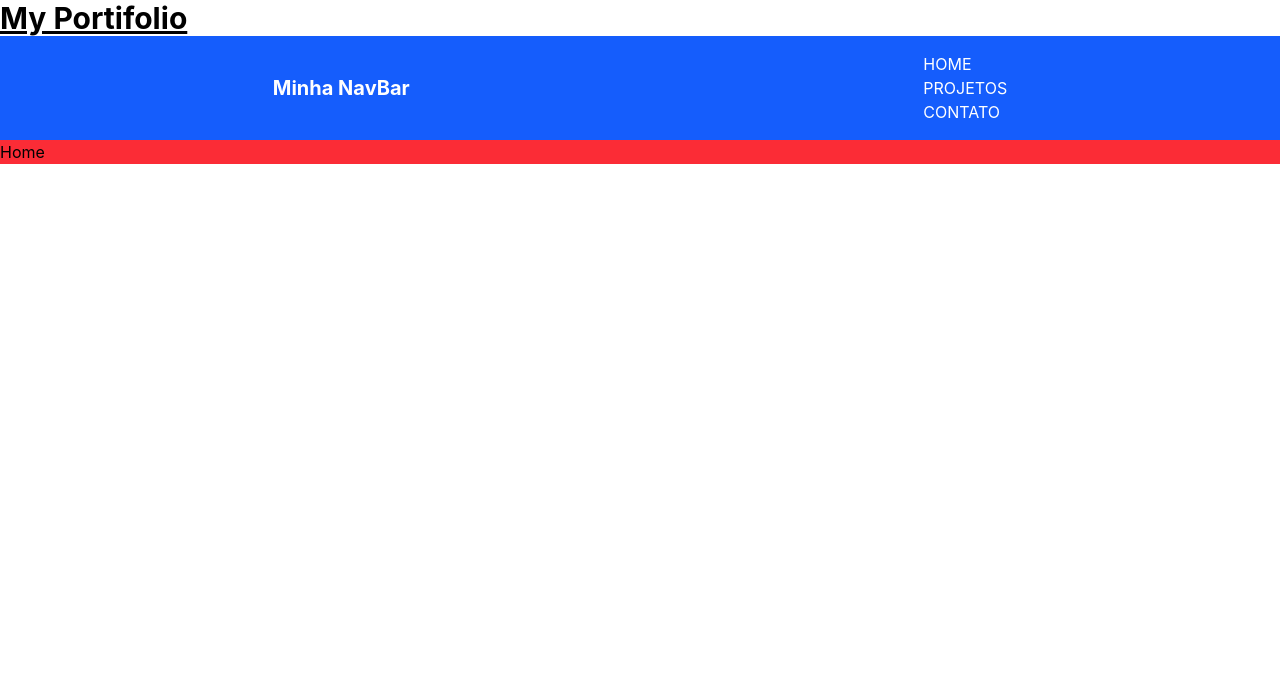
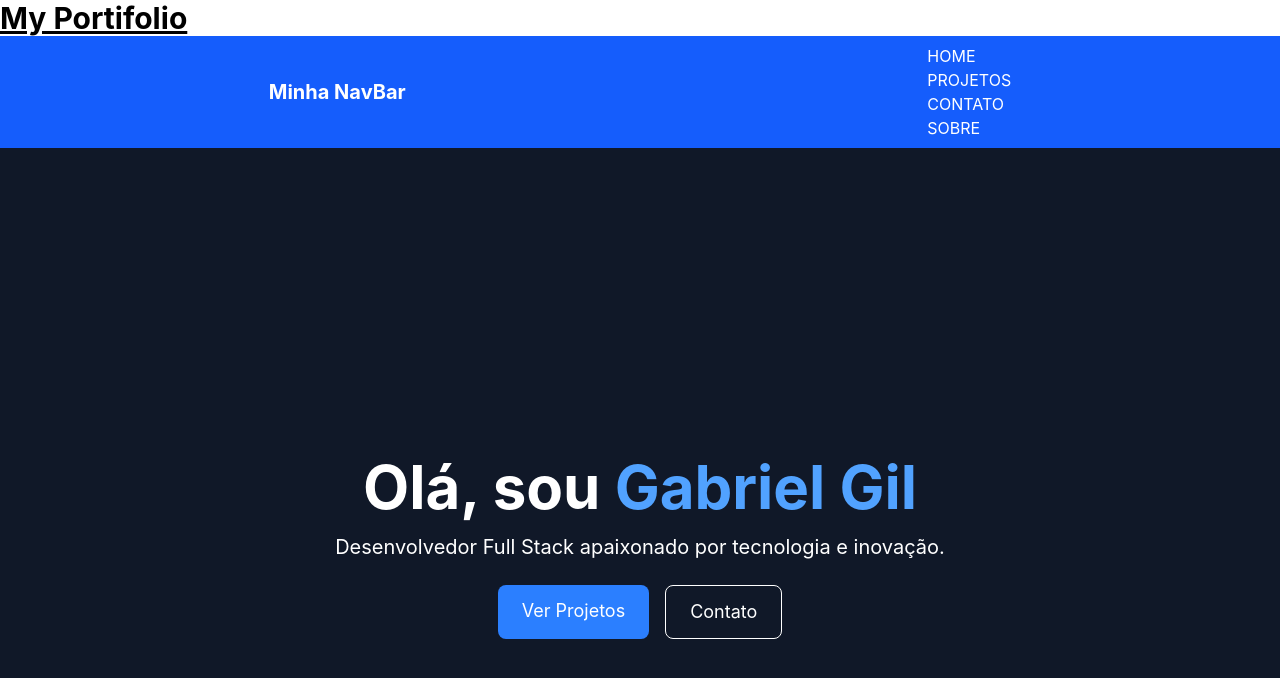
Before and after one commit to GabrielGil-Castro/Portifolio, a React (Vite) app in the folder my-portifolio/: page / in a window 1280 px wide. Shown: the top 678 px of the page. Built offline with nearby package versions, Linux system fonts and the light colour scheme.

Commit message:
Adicionando home e animações

```diff
--- a/my-portifolio/package.json
+++ b/my-portifolio/package.json
@@ -11,6 +11,7 @@
   },
   "dependencies": {
     "@tailwindcss/vite": "^4.0.15",
+    "framer-motion": "^12.6.2",
     "react": "^19.0.0",
     "react-dom": "^19.0.0",
     "react-router-dom": "^7.4.0"
--- a/my-portifolio/src/components/Navbar.jsx
+++ b/my-portifolio/src/components/Navbar.jsx
@@ -3,12 +3,13 @@ import { Link } from 'react-router-dom'
 
 function Navbar() {
   return (
-     <nav className='bg-blue-600 p-4 text-white flex justify-around items-center'>
+     <nav className='bg-blue-600 p-2 text-white flex justify-around items-center'>
         <h1 className='text-xl font-bold'>Minha NavBar</h1>
         <ul>
             <li><Link to='/' className='hover:underline'>HOME</Link></li>
             <li><Link to='/projects' className='hover:underline'>PROJETOS</Link></li>
             <li><Link to='/contact' className='hover:underline'>CONTATO</Link></li>
+            <li><Link to='/about' className='hover:underline'>SOBRE</Link></li>
         </ul>
 
      </nav>
--- a/my-portifolio/src/pages/About.jsx
+++ b/my-portifolio/src/pages/About.jsx
@@ -1,8 +1,54 @@
-import React from 'react'
-import '../App.css'
+import React, { useState } from "react";
+import { motion } from "framer-motion";
+import { Link } from "react-router-dom";
 
-export default function About() {
+const AnimationExample = () => {
+  const [animate, setAnimate] = useState(false);
+  const [buttonClicked, setButtonClicked] = useState(false);
+
+  const handleClick = () => {
+    setAnimate(!animate);
+    setButtonClicked(true); // Esconde o botão após o clique
+  };
+
   return (
-    <div class= 'bg-gray-500'>About</div>
-  )
-}
+    <div
+      className={`h-screen flex justify-center items-center transition duration-200 ease-out ${animate ? "bg-black text-white" : ""}`}
+    >
+      <div>
+        {!buttonClicked && (
+          <motion.div
+            className="px-4 py-2 rounded bg-red-500 text-white hover:bg-red-400 text-xl cursor-pointer select-none transition transform duration-500"
+            onClick={handleClick}
+            animate={{
+              scale: animate ? 1.5 : 1,
+              y: animate ? -16 : 0,
+            }}
+          >
+            Clique aqui para saber mais
+          </motion.div>
+        )}
+
+        <motion.div
+          className="text-center mt-4 font-bold text-2xl transition ease-in"
+          initial={{ opacity: 0, y: 8 }}
+          animate={{
+            opacity: animate ? 1 : 0,
+            y: animate ? 0 : 8,
+          }}
+          transition={{ duration: animate ? 1 : 0.2 }}
+        >
+          {buttonClicked ? (
+            <Link to="/" className="text-blue-500 hover:text-blue-700">
+              Ir para a Home
+            </Link>
+          ) : (
+            "Hello World"
+          )}
+        </motion.div>
+      </div>
+    </div>
+  );
+};
+
+export default AnimationExample;
--- a/my-portifolio/src/pages/Home.jsx
+++ b/my-portifolio/src/pages/Home.jsx
@@ -1,10 +1,32 @@
 import React from 'react'
+import { Link } from 'react-router-dom'
 import '../App.css'
+import { motion } from "framer-motion";
 
 export default function Home() {
   return (
-    <div class='bg-red-500'>
-        Home
-    </div>
+
+    <section className="flex flex-col items-center justify-center h-screen text-center p-6 bg-gray-900 text-white">
+      <motion.h1
+        className="text-4xl md:text-6xl font-bold"
+        initial={{ opacity: 0, y: 50 }}
+        animate={{ opacity: 1, y: 0 }}
+        transition={{ duration: 1 }}
+      >
+        Olá, sou <span className="text-blue-400">Gabriel Gil</span>
+      </motion.h1>
+      <p className="text-lg md:text-xl mt-4">Desenvolvedor Full Stack apaixonado por tecnologia e inovação.</p>
+
+      <div className="mt-6 flex gap-4">
+       <Link to="/projects" className="bg-blue-500 hover:bg-blue-600 text-white px-6 py-3 rounded-lg text-lg transition">
+          Ver Projetos
+       </Link>
+       <Link to="/contact" className="border border-white px-6 py-3 rounded-lg text-lg hover:bg-white hover:text-gray-900 transition">
+          Contato
+       </Link>
+      </div>
+    </section>
+
+
   )
 }
```
Also changed, not shown: 1 other file (tests, documents, lock files or other folders).
